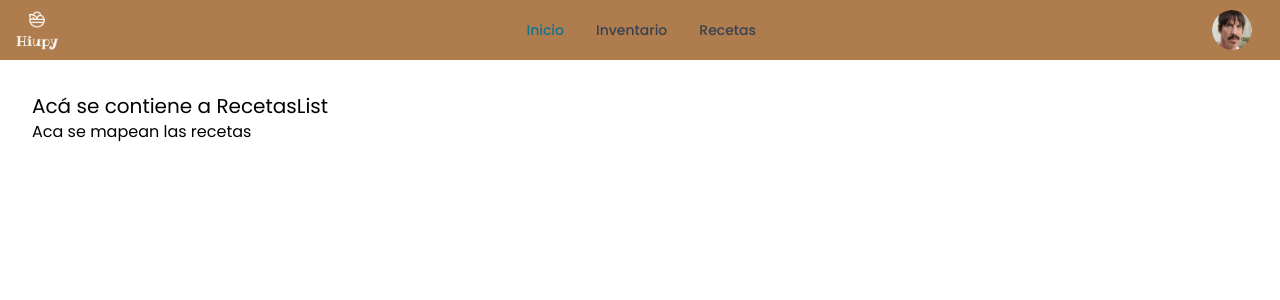
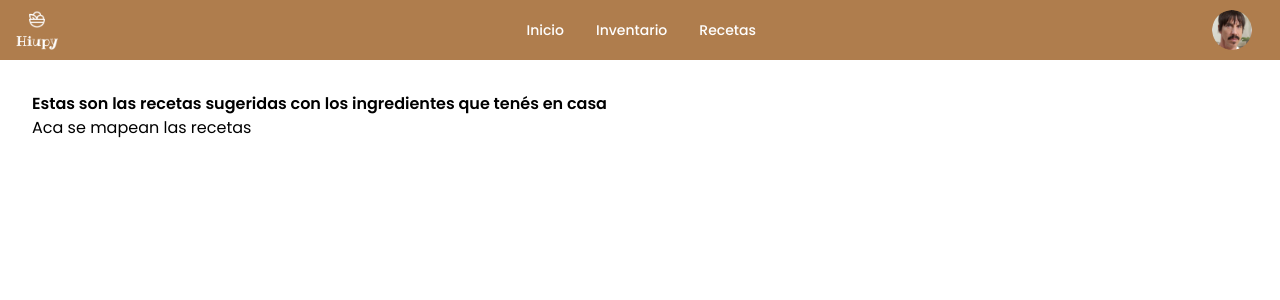
Before and after one commit to No-Country/c16-04-m-node-react, a React (Vite) app in the folder Hiupy/: page /recetas in a window 1280 px wide. Shown: the top 300 px of the page. Built offline with nearby package versions, Linux system fonts and the light colour scheme.

Commit message:
t8-recetas layout general

```diff
--- a/Hiupy/src/components/Navigation/NavBar.jsx
+++ b/Hiupy/src/components/Navigation/NavBar.jsx
@@ -4,7 +4,7 @@ import { Avatar, Dropdown, Navbar } from "flowbite-react";
 
 export function NavBar() {
     return (
-        <Navbar className="bg-af7d4d w-full sticky" fluid >
+        <Navbar className="bg-af7d4d w-full sticky" fluid>
             <Navbar.Brand>
                 <img
                     src="/assets/logo.png"
@@ -37,14 +37,13 @@ export function NavBar() {
                     <Dropdown.Divider />
                     <Dropdown.Item>Sign out</Dropdown.Item>
                 </Dropdown>
-                <Navbar.Toggle />
+                {/*----------------- TOOGLE BUTTON ACÁ ---------------- */}
+                <Navbar.Toggle className="text-white hover:bg-af7d4d focus:ring-2 focus:ring-gray-700 " />
             </div>
             <Navbar.Collapse>
-                <Navbar.Link href="/home" active>
-                    Inicio
-                </Navbar.Link>
-                <Navbar.Link href="#">Inventario</Navbar.Link>
-                <Navbar.Link href="/recetas">Recetas</Navbar.Link>
+                <Navbar.Link href="/home" className="text-white">Inicio</Navbar.Link>
+                <Navbar.Link href="#" className="text-white">Inventario</Navbar.Link>
+                <Navbar.Link href="/recetas" className="text-white">Recetas</Navbar.Link>
             </Navbar.Collapse>
         </Navbar>
     );
--- a/Hiupy/src/pages/Recetas/RecetasContainer.jsx
+++ b/Hiupy/src/pages/Recetas/RecetasContainer.jsx
@@ -6,9 +6,10 @@ export const RecetasContainer = () => {
     <>
         <NavBar/>
         <div className="container p-8">
-            <h1 className="text-left text-xl">Acá se contiene a RecetasList</h1>
+            <h2 className="text-left text-[16px] font-semibold">Estas son las recetas sugeridas con los ingredientes que tenés en casa</h2>
             <RecetasList/>
         </div>
+        {/* FOOTER ACA */}
     </>
   )
 }
```
